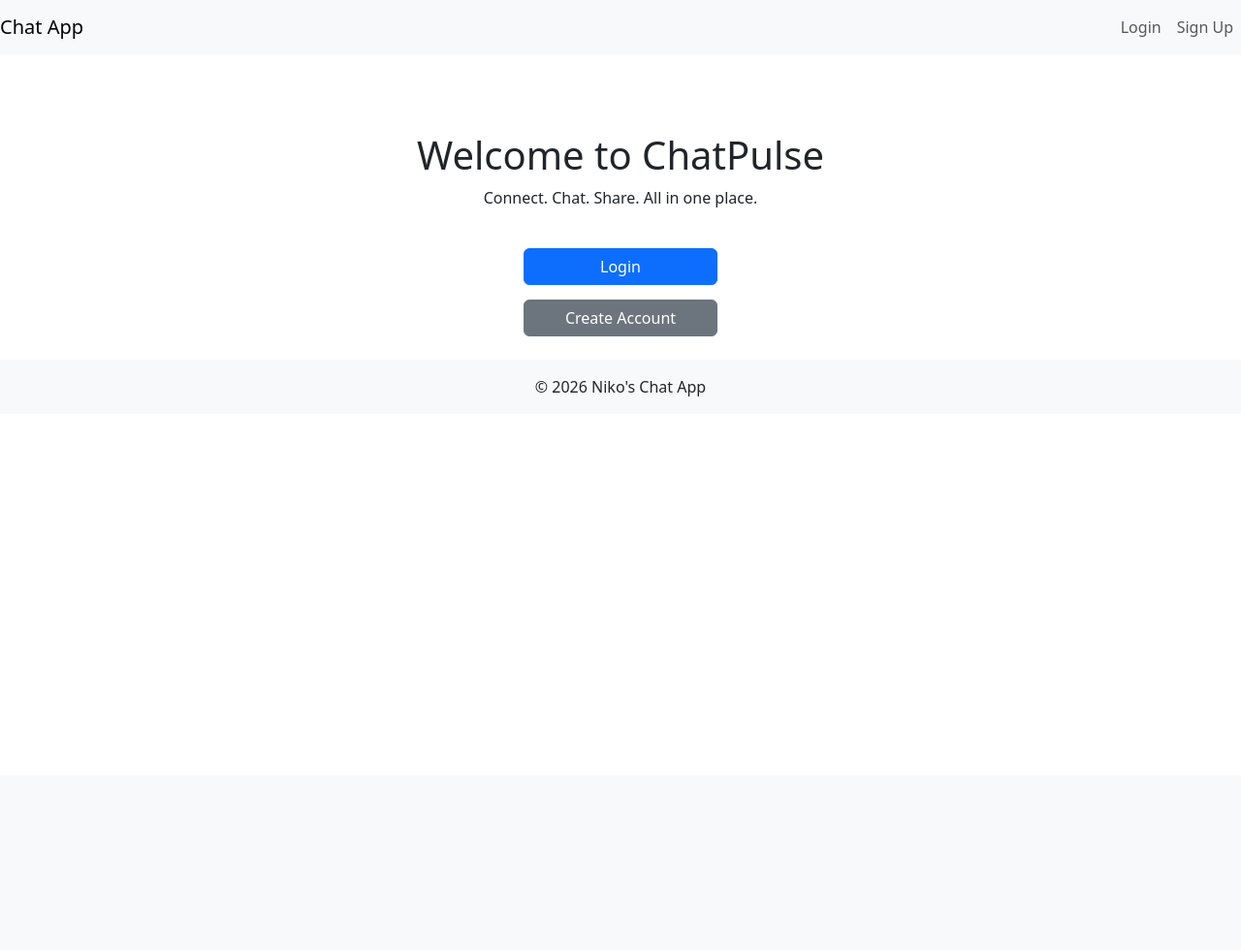
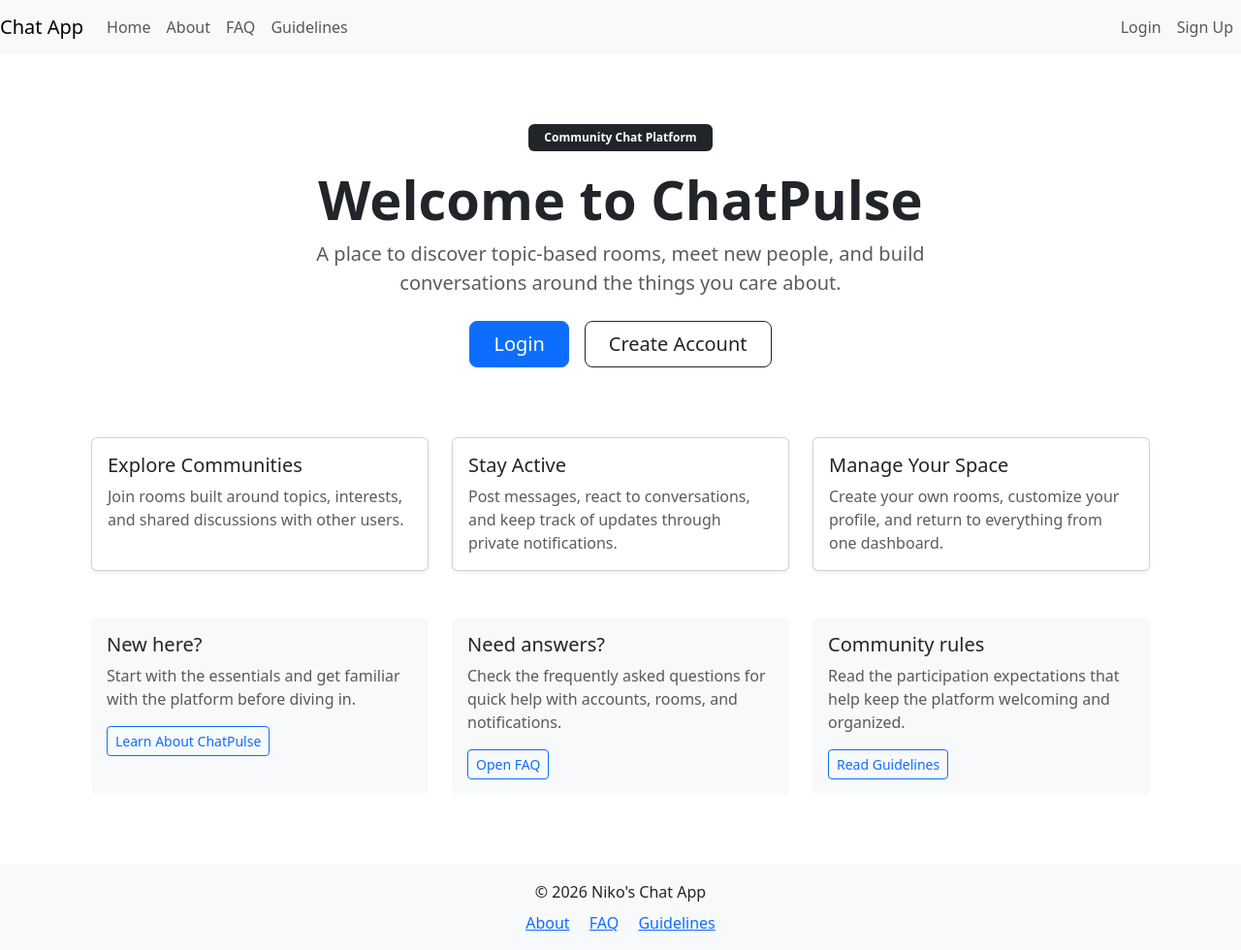
Before and after one commit to PoloPulseNiko/chat_app, a Django app: page / in a window 1280 px wide. Shown: the whole page at 97% size. Before the commit the page ends 409 px from the top, so only its background shows below. Run offline with Django 5.2, Linux system fonts and the light colour scheme.

Commit message:
Added an about page, faq page, guidelines, the ability to add a profile picture

```diff
--- a/chat_project/urls.py
+++ b/chat_project/urls.py
@@ -14,9 +14,12 @@ Including another URLconf
     1. Import the include() function: from django.urls import include, path
     2. Add a URL to urlpatterns:  path('blog/', include('blog.urls'))
 """
+from django.conf import settings
 from django.contrib import admin
+from django.conf.urls.static import static
 from django.urls import path, include
 from django.shortcuts import render, redirect
+from django.views.generic import TemplateView
 
 
 def home(request):
@@ -25,6 +28,9 @@ def home(request):
 
 urlpatterns = [
     path("", home, name="home"),
+    path("about/", TemplateView.as_view(template_name="about.html"), name="about"),
+    path("faq/", TemplateView.as_view(template_name="faq.html"), name="faq"),
+    path("guidelines/", TemplateView.as_view(template_name="guidelines.html"), name="guidelines"),
     path('admin/', admin.site.urls),
     path('accounts/', include('accounts_app.urls')),
     path('accounts/', include('django.contrib.auth.urls')),
@@ -47,3 +53,6 @@ def custom_500(request):
 
 handler404 = custom_404
 handler500 = custom_500
+
+if settings.DEBUG:
+    urlpatterns += static(settings.MEDIA_URL, document_root=settings.MEDIA_ROOT)
--- a/profiles_app/forms.py
+++ b/profiles_app/forms.py
@@ -4,18 +4,21 @@ from .models import Profile
 class ProfileForm(forms.ModelForm):
     class Meta:
         model = Profile
-        fields = ["nickname", "bio"]
+        fields = ["nickname", "bio", "avatar"]
         labels = {
             "nickname": "Your Nickname",
             "bio": "Short Bio",
+            "avatar": "Profile Picture",
         }
         help_texts = {
             "nickname": "Choose a unique nickname (3-30 characters)",
             "bio": "Tell us a little about yourself (optional, max 500 characters)",
+            "avatar": "Upload a profile picture to personalize your account.",
         }
         widgets = {
             "nickname": forms.TextInput(attrs={"placeholder": "Enter your nickname", "maxlength": "30"}),
             "bio": forms.Textarea(attrs={"placeholder": "I love tech...", "rows": 4, "maxlength": "500"}),
+            "avatar": forms.ClearableFileInput(attrs={"accept": "image/*"}),
         }
 
     def __init__(self, *args, **kwargs):
--- a/profiles_app/models.py
+++ b/profiles_app/models.py
@@ -11,6 +11,7 @@ class Profile(models.Model):
     )
     nickname = models.CharField(max_length=30, unique=True)
     bio = models.TextField(blank=True)
+    avatar = models.ImageField(upload_to="profile_pictures/", blank=True, null=True)
 
     def clean(self):
         if len(self.nickname) < 3:
--- a/requirements.txt
+++ b/requirements.txt
@@ -3,6 +3,7 @@ Django==6.0.2
 djangorestframework==3.17.1
 gunicorn==25.3.0
 packaging==26.1
+Pillow==11.2.1
 psycopg==3.2.12
 psycopg-binary==3.2.12
 sqlparse==0.5.5
--- a/templates/base.html
+++ b/templates/base.html
@@ -14,6 +14,10 @@
 
     <div class="collapse navbar-collapse">
         <ul class="navbar-nav">
+            <li class="nav-item"><a class="nav-link" href="{% url 'home' %}">Home</a></li>
+            <li class="nav-item"><a class="nav-link" href="{% url 'about' %}">About</a></li>
+            <li class="nav-item"><a class="nav-link" href="{% url 'faq' %}">FAQ</a></li>
+            <li class="nav-item"><a class="nav-link" href="{% url 'guidelines' %}">Guidelines</a></li>
             {% if user.is_authenticated %}
                 <li class="nav-item"><a class="nav-link" href="{% url 'profile_list' %}">Profiles</a></li>
                 <li class="nav-item"><a class="nav-link" href="{% url 'room_list' %}">Rooms</a></li>
@@ -53,7 +57,12 @@
 </div>
 
 <footer class="bg-light text-center p-3 mt-4">
-    &copy; 2026 Niko's Chat App
+    <div>&copy; 2026 Niko's Chat App</div>
+    <div class="mt-2">
+        <a href="{% url 'about' %}" class="me-3">About</a>
+        <a href="{% url 'faq' %}" class="me-3">FAQ</a>
+        <a href="{% url 'guidelines' %}">Guidelines</a>
+    </div>
 </footer>
 </body>
 </html>
--- a/templates/home.html
+++ b/templates/home.html
@@ -1,20 +1,82 @@
 {% extends "base.html" %}
 
+{% block title %}Welcome to ChatPulse{% endblock %}
+
 {% block content %}
-<div class="container" style="max-width: 600px; margin-top: 80px; text-align: center;">
+<div class="container py-5">
+    <div class="text-center mx-auto" style="max-width: 760px;">
+        <span class="badge text-bg-dark mb-3 px-3 py-2">Community Chat Platform</span>
+        <h1 class="display-4 fw-bold">Welcome to ChatPulse</h1>
+        <p class="lead text-muted">
+            A place to discover topic-based rooms, meet new people, and build conversations around the things you care about.
+        </p>
 
-    <h1 class="title">Welcome to ChatPulse</h1>
-    <p class="subtitle">Connect. Chat. Share. All in one place.</p>
-
-    <div style="margin-top: 40px;">
-        <a href="{% url 'login' %}" class="btn btn-primary" style="width: 200px; margin-bottom: 15px;">
-            Login
-        </a>
-        <br>
-        <a href="{% url 'signup' %}" class="btn btn-secondary" style="width: 200px;">
-            Create Account
-        </a>
+        <div class="d-flex flex-column flex-sm-row justify-content-center gap-3 mt-4">
+            {% if user.is_authenticated %}
+                <a href="{% url 'room_list' %}" class="btn btn-primary btn-lg px-4">Browse Rooms</a>
+                <a href="{% url 'dashboard' %}" class="btn btn-outline-dark btn-lg px-4">Open Dashboard</a>
+            {% else %}
+                <a href="{% url 'login' %}" class="btn btn-primary btn-lg px-4">Login</a>
+                <a href="{% url 'signup' %}" class="btn btn-outline-dark btn-lg px-4">Create Account</a>
+            {% endif %}
+        </div>
     </div>
 
+    <div class="row g-4 mt-5">
+        <div class="col-md-4">
+            <div class="card h-100 shadow-sm">
+                <div class="card-body">
+                    <h3 class="h5">Explore Communities</h3>
+                    <p class="text-muted mb-0">Join rooms built around topics, interests, and shared discussions with other users.</p>
+                </div>
+            </div>
+        </div>
+        <div class="col-md-4">
+            <div class="card h-100 shadow-sm">
+                <div class="card-body">
+                    <h3 class="h5">Stay Active</h3>
+                    <p class="text-muted mb-0">Post messages, react to conversations, and keep track of updates through private notifications.</p>
+                </div>
+            </div>
+        </div>
+        <div class="col-md-4">
+            <div class="card h-100 shadow-sm">
+                <div class="card-body">
+                    <h3 class="h5">Manage Your Space</h3>
+                    <p class="text-muted mb-0">Create your own rooms, customize your profile, and return to everything from one dashboard.</p>
+                </div>
+            </div>
+        </div>
+    </div>
+
+    <div class="row g-4 mt-4">
+        <div class="col-lg-4">
+            <div class="card border-0 bg-light h-100">
+                <div class="card-body">
+                    <h3 class="h5">New here?</h3>
+                    <p class="text-muted">Start with the essentials and get familiar with the platform before diving in.</p>
+                    <a href="{% url 'about' %}" class="btn btn-sm btn-outline-primary">Learn About ChatPulse</a>
+                </div>
+            </div>
+        </div>
+        <div class="col-lg-4">
+            <div class="card border-0 bg-light h-100">
+                <div class="card-body">
+                    <h3 class="h5">Need answers?</h3>
+                    <p class="text-muted">Check the frequently asked questions for quick help with accounts, rooms, and notifications.</p>
+                    <a href="{% url 'faq' %}" class="btn btn-sm btn-outline-primary">Open FAQ</a>
+                </div>
+            </div>
+        </div>
+        <div class="col-lg-4">
+            <div class="card border-0 bg-light h-100">
+                <div class="card-body">
+                    <h3 class="h5">Community rules</h3>
+                    <p class="text-muted">Read the participation expectations that help keep the platform welcoming and organized.</p>
+                    <a href="{% url 'guidelines' %}" class="btn btn-sm btn-outline-primary">Read Guidelines</a>
+                </div>
+            </div>
+        </div>
+    </div>
 </div>
 {% endblock %}
```
Also changed, not shown: templates/about.html (added, +56 -0 lines), templates/faq.html (added, +68 -0 lines), templates/guidelines.html (added, +57 -0 lines), templates/profiles_app/profile_detail.html (+8 -0 lines), templates/profiles_app/profile_form.html (+7 -1 lines), templates/profiles_app/profile_list.html (+8 -0 lines), profiles_app/migrations/0002_profile_avatar.py (added).
